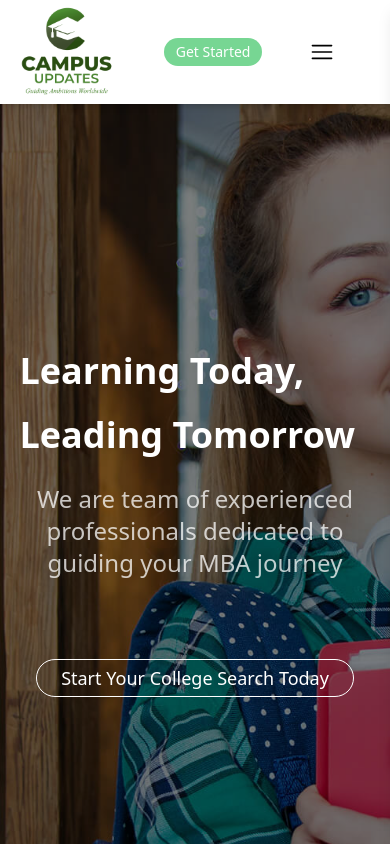
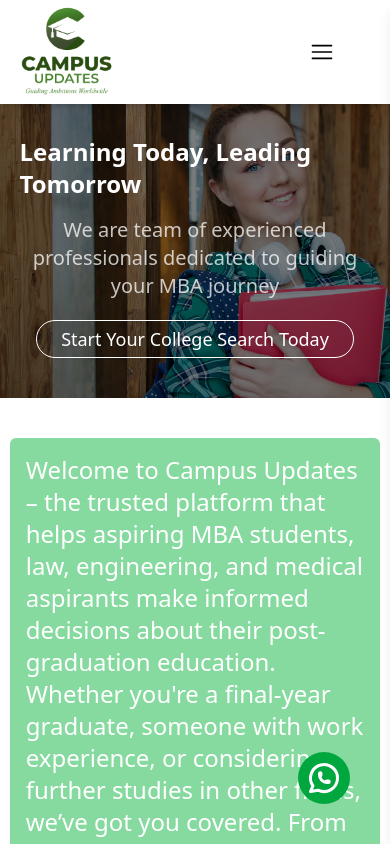
Before and after one commit to JtinPGoswami/education, a React (Vite) app: page / in a window 390 px wide. Shown: the top 844 px of the page. Built offline with nearby package versions, Linux system fonts and the light colour scheme.

Commit message:
Fix education typo, add Whatsapp component, and enhance layout responsiveness

```diff
--- a/src/components/CollegeDetail.jsx
+++ b/src/components/CollegeDetail.jsx
@@ -27,7 +27,7 @@ const CollegeDetail = ({ college }) => {
             <p className="sm:text-base text-sm">{college.rating}</p>
           </div>
           <div className="sm:flex grid grid-cols-2 gap-2 items-center flex-wrap">
-            {college.highlights.map((item, index) => (
+            {college.highlights?.map((item, index) => (
               <span
                 key={index}
                 className="bg-green-200 rounded px-1 font-medium"
--- a/src/components/ExpertsCard.jsx
+++ b/src/components/ExpertsCard.jsx
@@ -10,7 +10,7 @@ const ExpertsCard = () => {
     {
       name: "Adv Khushi Maheshwari",
       email: "khushijhawar2016@gmail.com",
-      education: "B.com, LLBA",
+      education: "B.com, LLB",
       experties: "Legal & Compliance, Business Stategy Development",
       img: Khushi,
     },
--- a/src/components/Footer.jsx
+++ b/src/components/Footer.jsx
@@ -4,7 +4,7 @@ import { Link } from "react-router-dom";
 
 const Footer = () => {
   return (
-    <footer className="bg-gray-100 text-gray-700 py-8">
+    <footer className="bg-gray-100 text-gray-700 py-8 px-32">
       <div className="container mx-auto px-4 flex flex-col md:flex-row md:justify-between gap-8">
         {/* Left Section */}
         <div className="md:w-1/3">
@@ -31,56 +31,75 @@ const Footer = () => {
 
         {/* Right Section */}
         <div className="md:w-2/3">
-          <div className="grid grid-cols-2 md:grid-cols-3 gap-6">
+          <div className="grid grid-cols-2 gap-6">
             {/* Useful Links */}
             <div>
               <h3 className="text-lg font-semibold mb-4">Useful Links</h3>
               <ul className="space-y-2">
                 <li>
-                  <Link to={"/"} className="hover:text-green-600">Home</Link>
+                  <Link to={"/"} className="hover:text-green-600">
+                    Home
+                  </Link>
                 </li>
                 <li>
-                  <Link to={"/about-us"} className="hover:text-green-600">About us</Link>
+                  <Link to={"/about-us"} className="hover:text-green-600">
+                    About us
+                  </Link>
                 </li>
                 <li>
-                  <a href="#" className="hover:text-green-600">Services</a>
+                  <a href="#" className="hover:text-green-600">
+                    Services
+                  </a>
                 </li>
                 <li>
-                  <a href="#" className="hover:text-green-600">Terms of service</a>
+                  <a href="#" className="hover:text-green-600">
+                    Terms of service
+                  </a>
                 </li>
                 <li>
-                  <a href="#" className="hover:text-green-600">Privacy policy</a>
+                  <a href="#" className="hover:text-green-600">
+                    Privacy policy
+                  </a>
                 </li>
               </ul>
             </div>
 
             {/* Our Services */}
-            <div>
+            <div className="w-2/3">
               <h3 className="text-lg font-semibold mb-4">Our Services</h3>
               <ul className="space-y-2">
                 <li>
-                  <a href="#" className="hover:text-green-600">MBA Admissions Counseling</a>
+                  <a href="#" className="hover:text-green-600">
+                    MBA Admissions Counseling
+                  </a>
                 </li>
                 <li>
-                  <a href="#" className="hover:text-green-600">Profile Building & Resume Review</a>
+                  <a href="#" className="hover:text-green-600">
+                    Profile Building & Resume Review
+                  </a>
                 </li>
                 <li>
-                  <a href="#" className="hover:text-green-600">GMAT/GRE Preparation</a>
+                  <a href="#" className="hover:text-green-600">
+                    GMAT/GRE Preparation
+                  </a>
                 </li>
                 <li>
-                  <a href="#" className="hover:text-green-600">Scholarship Guidance</a>
+                  <a href="#" className="hover:text-green-600">
+                    Scholarship Guidance
+                  </a>
                 </li>
               </ul>
             </div>
-
-
           </div>
         </div>
       </div>
 
       {/* Footer Bottom */}
       <div className="mt-8 text-center border-t pt-4">
-        <p>© Copyright <strong>Campus-Update</strong> All Rights Reserved</p>
+        <p>
+          © {new Date().getFullYear()} Copyright <strong>Campus-Update</strong>{" "}
+          All Rights Reserved
+        </p>
       </div>
     </footer>
   );
--- a/src/components/Header.jsx
+++ b/src/components/Header.jsx
@@ -2,7 +2,7 @@ import React, { useState, useEffect, useRef } from "react";
 import logo1 from "../assets/logo1.png";
 import { FiSearch } from "react-icons/fi";
 import { RxHamburgerMenu, RxCross2 } from "react-icons/rx";
-import { NavLink, useNavigate } from "react-router-dom";
+import { Link, NavLink, useNavigate } from "react-router-dom";
 import { useCollege } from "../context/CollegeContext";
 import { collegeDetailedData } from "../data/college";
 
@@ -72,13 +72,15 @@ const Header = () => {
   return (
     <>
       <header className="z-30 fixed top-0 w-full xl:px-32 flex justify-between shadow-md items-center p-4 h-26 bg-white text-black">
+       <Link to={"/"}>
         <div className="h-24">
           <img
             className="h-24 "
             src={logo1}
             alt="campus updates logo"
-          />
+            />
         </div>
+            </Link>
         <div className="flex md:w-4/5 w-1/2 md:justify-end justify-center items-center lg:gap-10 gap-3.5">
           <div className="w-full md:w-[30%] hidden relative sm:flex justify-between bg-transparent border border-slate-300 rounded-full h-8">
             <input
@@ -163,9 +165,7 @@ const Header = () => {
             </NavLink>
           </ul>
 
-          <button className="lg:text-base text-sm cursor-pointer text-white px-3 py-1 rounded-3xl bg-[#77d693]">
-            Get Started
-          </button>
+
         </div>
 
         <RxHamburgerMenu
--- /dev/null
+++ b/src/components/Whatsapp.jsx
@@ -0,0 +1,10 @@
+import { TbBrandWhatsapp } from "react-icons/tb";
+
+const Whatsapp = () => {
+
+  return <div className="bg-green-600 rounded-full p-2 fixed bottom-10 right-10 hover:scale-125 transition-all duration-400 ease-linear ">
+    <TbBrandWhatsapp className="text-4xl text-white " />
+  </div>;
+};
+
+export default Whatsapp;
--- a/src/layout/HomeLayout.jsx
+++ b/src/layout/HomeLayout.jsx
@@ -2,6 +2,7 @@ import React from "react";
 import Header from "../components/Header";
 import { Outlet } from "react-router-dom";
 import Footer from "../components/Footer";
+import Whatsapp from "../components/Whatsapp";
 
 const HomeLayout = () => {
   return (
@@ -11,7 +12,7 @@ const HomeLayout = () => {
       <main className="mt-24">
         <Outlet />
       </main>
-
+      <Whatsapp/>
       <Footer />
     </>
   );
--- a/src/pages/HomePage.jsx
+++ b/src/pages/HomePage.jsx
@@ -82,14 +82,12 @@ const HomePage = () => {
     },
   ];
 
-  //carousel settings
 
-  // experts profiles data
 
   return (
     <>
       <section
-        className="relative w-full h-screen bg-cover bg-center"
+        className="relative w-full md:h-screen h-auto bg-cover bg-center md:py-0 py-10"
         style={{ backgroundImage: `url(${hero_bg})` }}
         id="home"
       >
@@ -98,10 +96,10 @@ const HomePage = () => {
 
         {/* Inner Content */}
         <div className="relative z-10 flex flex-col justify-center md:items-start items-center w-[90%] mx-auto  h-full text-white">
-          <h1 className="lg:text-5xl text-4xl  font-bold mb-4 text-wrap md:w-1/2 2xl:pr-52   leading-16 ">
+          <h1 className="lg:text-5xl md:text-4xl text-2xl font-bold mb-4 text-wrap md:w-1/2 2xl:pr-52   md:leading-16 ">
             Learning Today, Leading Tomorrow
           </h1>
-          <p className="text-2xl text-center mb-20 text-[#ffffffbe] ">
+          <p className="md:text-2xl text-xl text-center md:mb-20 mb-5 text-[#ffffffbe] ">
             We are team of experienced professionals dedicated to guiding your
             MBA journey{" "}
           </p>
```
Also changed, not shown: src/data/college.js.
